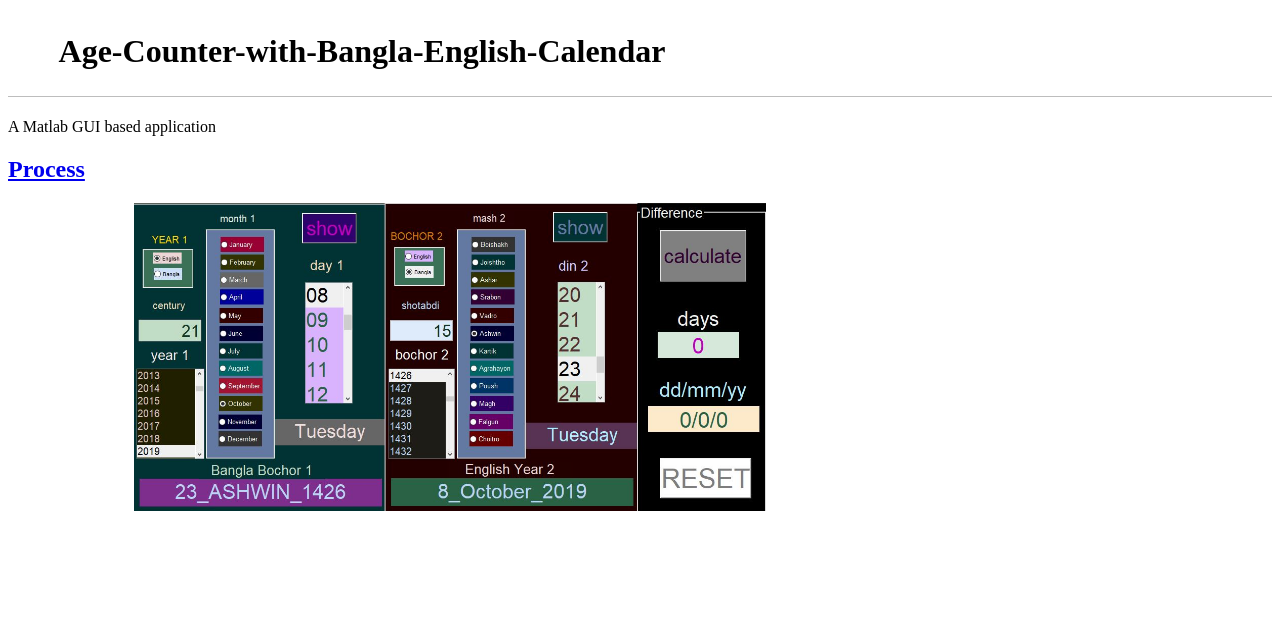
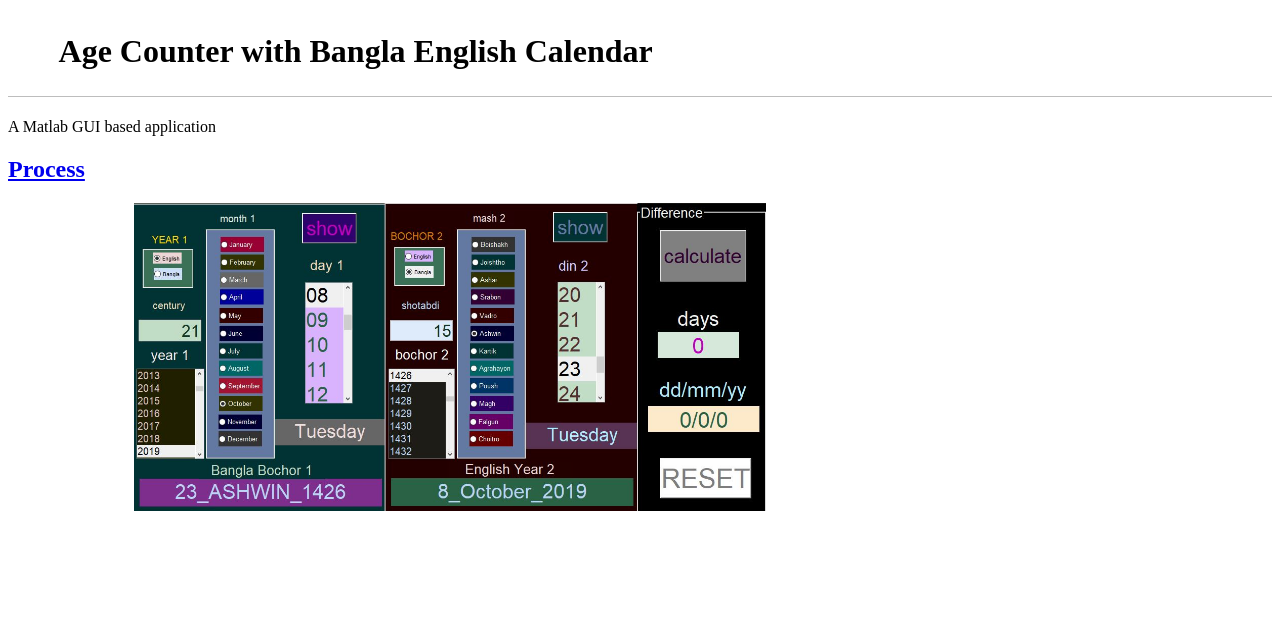
Before and after one commit to Shaikh-Abrar-Kabir/Age-Counter-with-Bangla-English-Calendar, a plain HTML site: page index.html in a window 1280 px wide. Drawn offline with Linux system fonts and the light colour scheme.

Commit message:
Update index.html

```diff
--- a/index.html
+++ b/index.html
@@ -2,7 +2,7 @@
 
 
 
-Age-Counter-with-Bangla-English-Calendar
+Age Counter with Bangla English Calendar
 
 
 
```
